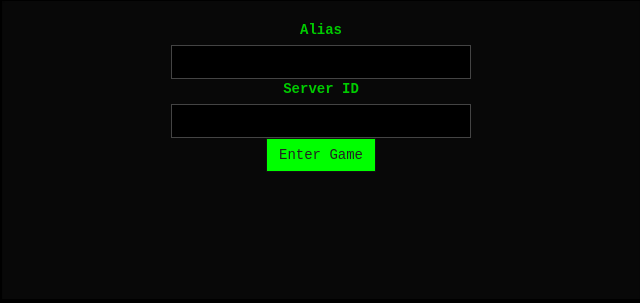
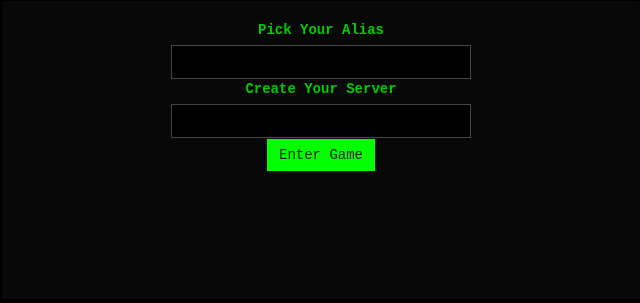
Before and after one commit to JChewy/MitnickVersusNSA, a website: page public/splash.html in a window 1280 px wide. Shown: the whole page, without its empty margins (319-959 px from the left). Drawn offline with Linux system fonts and the light colour scheme.

Commit message:
made splash page easier to understand

```diff
--- a/public/splash.html
+++ b/public/splash.html
@@ -13,10 +13,10 @@
 
 			<form action='/chat.html'>
 
-				<label> Alias </label>
+				<label> Pick Your Alias </label>
 				<input class = 'form-control' type='text' name ='name'/>
 
-				<label> Server ID </label>
+				<label> Create Your Server</label>
 				<input class = 'form-control' type='text' name='room'/>
 
 				<input class = 'btn btn-primary' type='submit' value='Enter Game' />
```
